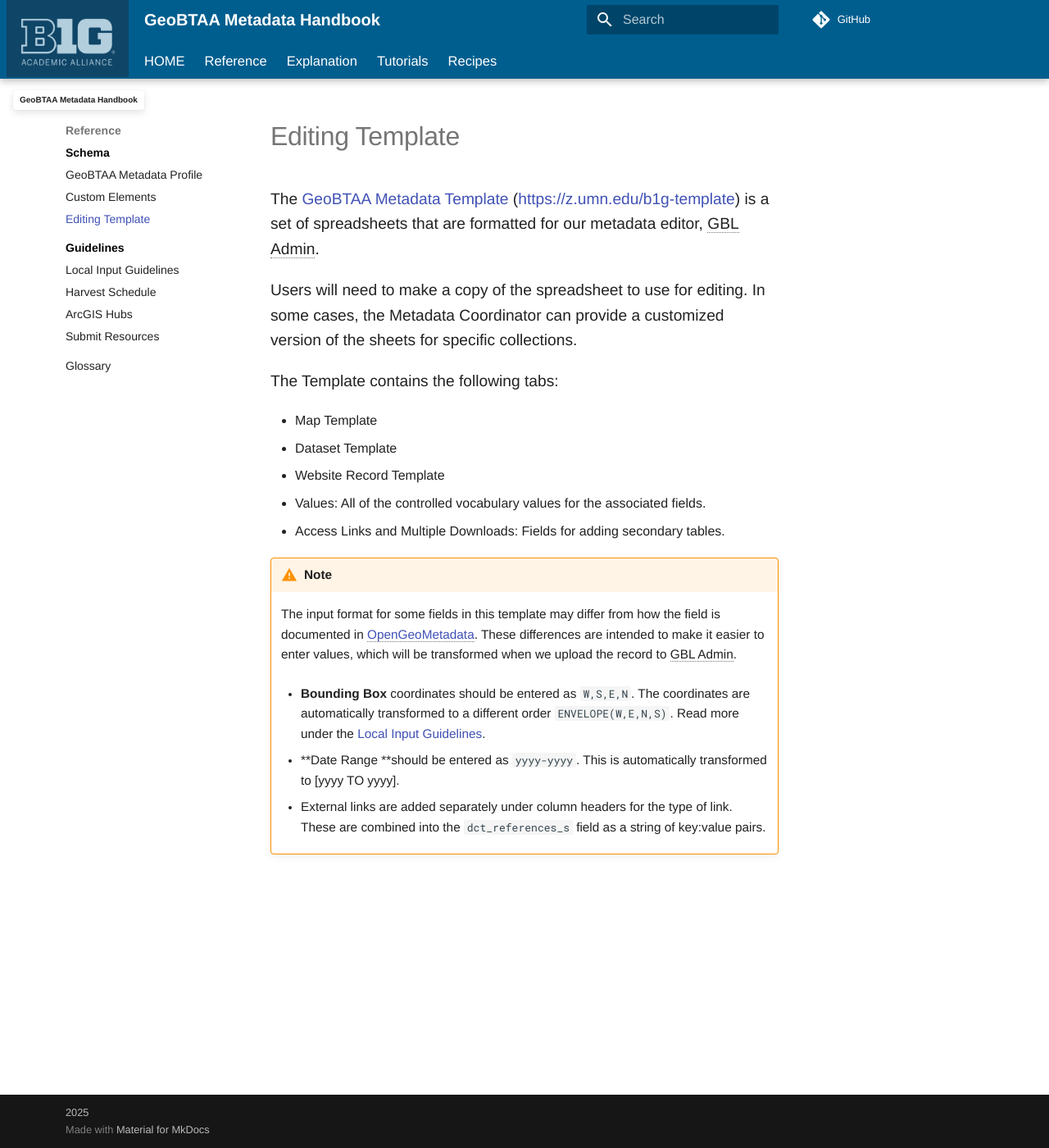
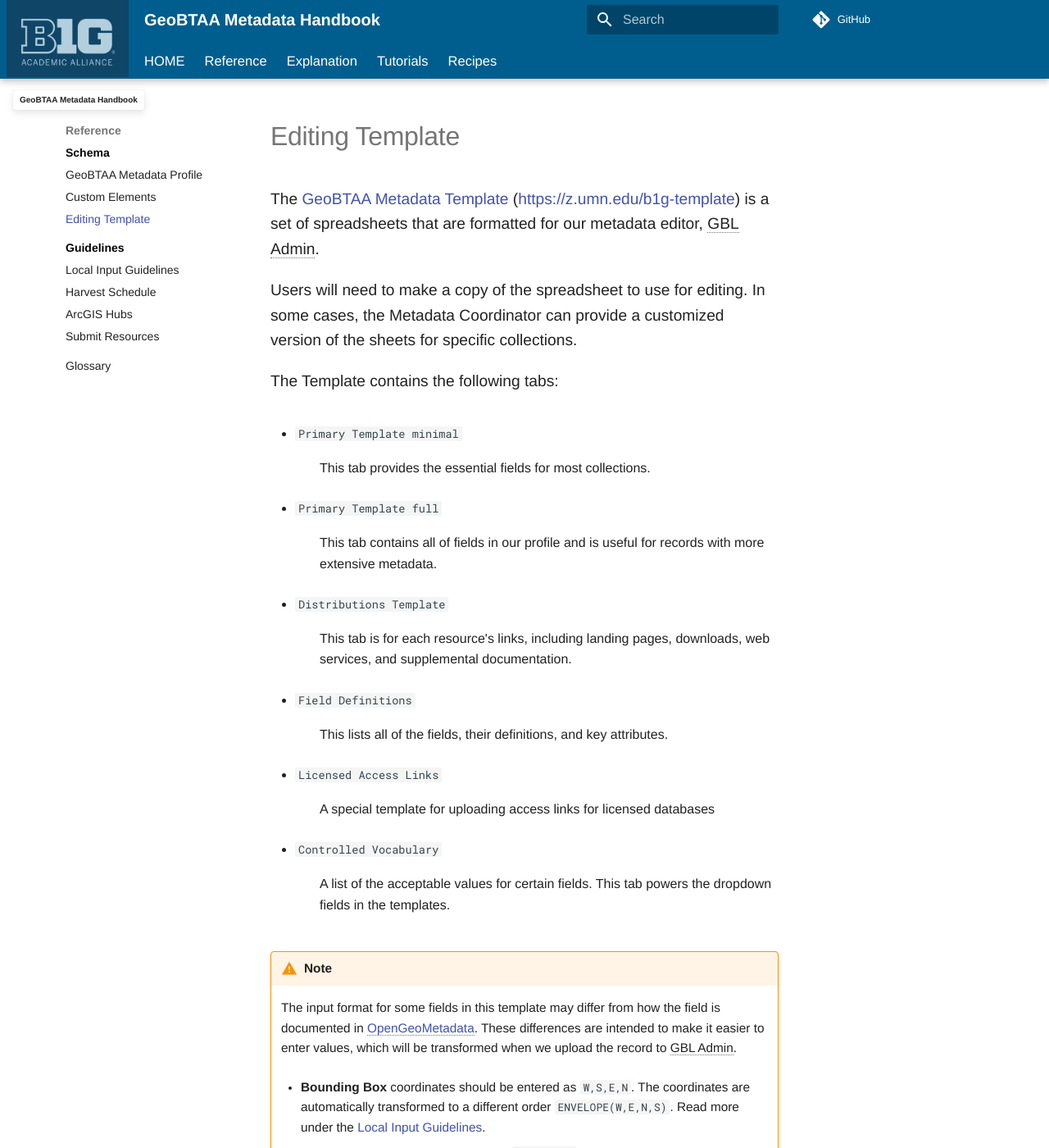
Before and after one commit to geobtaa/metadata, an MkDocs documentation site: the page built from docs/editingTemplate.md, in a window 1280 px wide and 1400 px high. Shown: the whole window at 82% size. Built offline with MkDocs 1.6.1 and Material for MkDocs 9.7.7, drawn with Linux system fonts in a browser that asks for light colours; some web fonts are replaced; comment, search, counter and statistics services are not loaded.

Commit message:
Updating schedule and editing template

```diff
--- a/docs/editingTemplate.md
+++ b/docs/editingTemplate.md
@@ -4,11 +4,23 @@
 
 The Template contains the following tabs:
 
-- Map Template
-- Dataset Template
-- Website Record Template
-- Values: All of the controlled vocabulary values for the associated fields.
-- Access Links and Multiple Downloads: Fields for adding secondary tables.
+- `Primary Template minimal`
+:	This tab provides the essential fields for most collections.
+
+- `Primary Template full`
+: 	This tab contains all of fields in our profile and is useful for records with more extensive metadata.
+
+- `Distributions Template`
+:	This tab is for each resource's links, including landing pages, downloads, web services, and supplemental documentation.
+
+- `Field Definitions`
+:	This lists all of the fields, their definitions, and key attributes.
+
+- `Licensed Access Links`
+:	A special template for uploading access links for licensed databases
+
+- `Controlled Vocabulary`
+:	A list of the acceptable values for certain fields. This tab powers the dropdown fields in the templates.
 
 !!! Warning "Note"
 
@@ -17,5 +29,3 @@
 	- **Bounding Box** coordinates should be entered as `W,S,E,N`. The coordinates are automatically transformed to a different order `ENVELOPE(W,E,N,S)`. Read more under the [Local Input Guidelines](input-guidelines.md).
 
 	- **Date Range **should be entered as `yyyy-yyyy`. This is automatically transformed to [yyyy TO yyyy].
-
-	- External links are added separately under column headers for the type of link. These are combined into the `dct_references_s` field as a string of key:value pairs.
```
Also changed, not shown: docs/schedule.md (+8 -6 lines).
